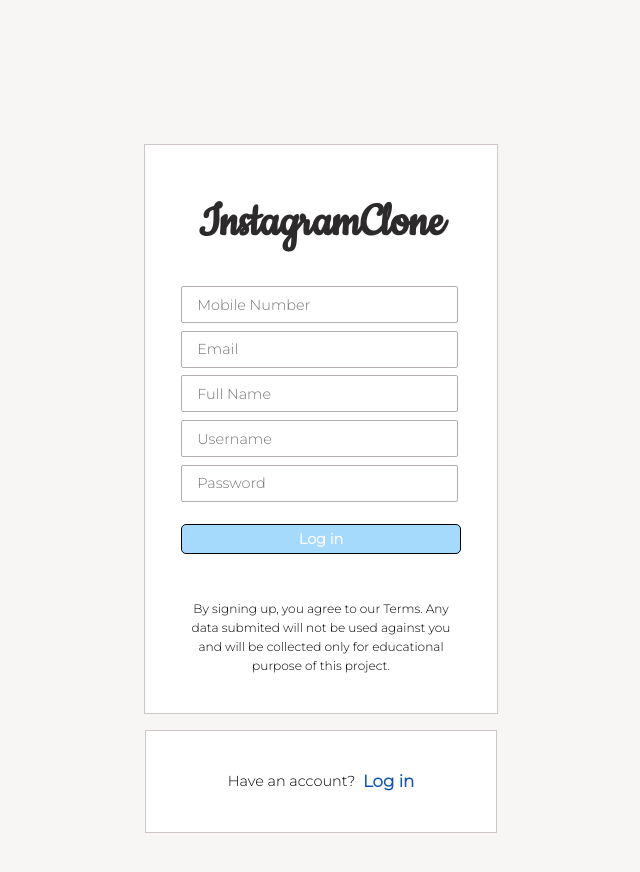
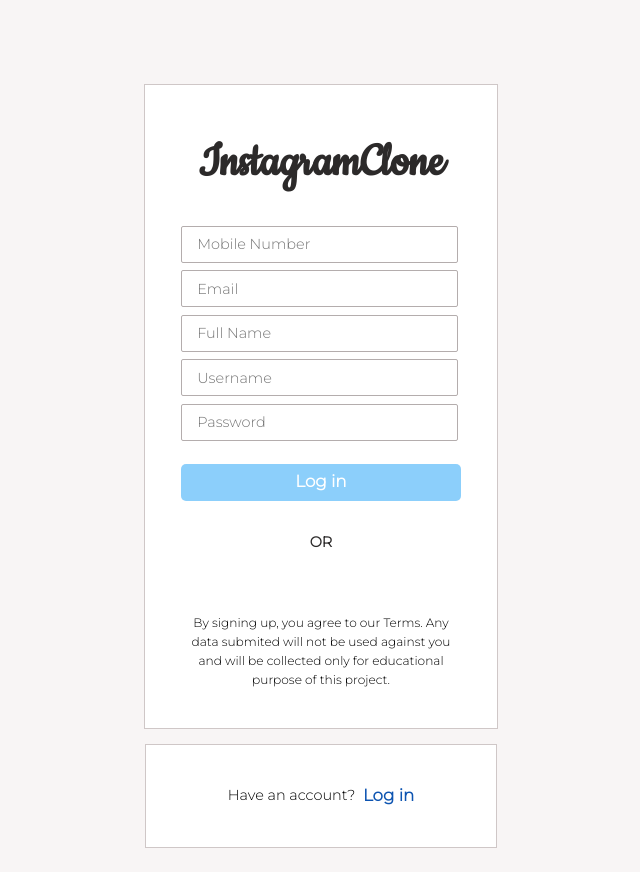
Before and after one commit to pushay/clone, a React (Create React App) app: page /signUp in a window 1280 px wide. Shown: the top 872 px of the page, without its empty margins (319-959 px from the left). Built offline with nearby package versions, Linux system fonts and the light colour scheme.

Commit message:
adds Facebook SDK login

```diff
--- a/public/index.html
+++ b/public/index.html
@@ -8,6 +8,30 @@
     <link href="https://fonts.googleapis.com/css2?family=Cookie&display=swap" rel="stylesheet">
   </head>
   <body>
+    <script>
+      window.fbAsyncInit = function() {
+        FB.init({
+          appId      : '421404729124755',
+          cookie     : true,
+          xfbml      : true,
+          version    : 'v9.0',
+        });
+
+        FB.AppEvents.logPageView();
+
+      };
+
+      (function(d, s, id){
+         var js, fjs = d.getElementsByTagName(s)[0];
+         if (d.getElementById(id)) {return;}
+         js = d.createElement(s); js.id = id;
+         js.src = "https://connect.facebook.net/en_US/sdk.js";
+         fjs.parentNode.insertBefore(js, fjs);
+       }(document, 'script', 'facebook-jssdk'));
+    </script>
+    <div id="fb-root"></div>
+    <script async defer crossorigin="anonymous" src="https://connect.facebook.net/en_GB/sdk.js#xfbml=1&version=v9.0&appId=421404729124755&autoLogAppEvents=1" nonce="3LGlEXUU"></script>
     <div id="root"></div>
+    <div id="fb-root"></div>
   </body>
 </html>
--- a/src/Components/LoginSign/LogSign.jsx
+++ b/src/Components/LoginSign/LogSign.jsx
@@ -1,14 +1,27 @@
-import React from 'react';
+import React, { useEffect } from 'react';
 import ImageSlider from '../ImageSlider/ImageSlider';
-import {LogSignTexts} from './LogSignText';
 import TextBlock from '../TextBlock/TextBlock';
 import TextBlockTexts from '../TextBlock/TextBlockText';
 import Form from '../Form/Form';
 
 function LogSign(props){
 
+    useEffect(() => {
+        subscribeToLogin();
+    }, [])
+
+    const subscribeToLogin = () => {
+        if (window.FB) {
+            window.FB.Event.subscribe('auth.login', (response) => {
+                console.log(response)
+            });
+        } else {
+            setTimeout(() => subscribeToLogin(), 1000)
+        }
+    }
+
     return(
-        <div className='logSign' style={{padding:props.inputs === 'loginInput' ? '11.5rem 2rem' : '9.5rem 2rem'}}>
+        <div className='logSign' style={{padding:props.inputs === 'loginInput' ? '11.5rem 2rem' : '5.5rem 2rem'}}>
             {props.imageSlider === 'login' ?
                 <ImageSlider imageSlider='login'/>
             : null
@@ -18,14 +31,17 @@ function LogSign(props){
                 <div className='logSign__log'>
                     <TextBlock text={TextBlockTexts.textBlock1} />
                     <Form inputs={props.inputs}/>
+                    <span className='logSign__divide'>OR</span>
+                    <div className="fb-login-button logSign__facebook" data-width="278" data-size="large" data-button-type="continue_with"
+                    data-layout="default" data-auto-logout-link="true" data-use-continue-as="false">
+                    </div>
                     {props.question === 'login' ?
-                    <p className='logSign__bellowParagraph'>{LogSignTexts.signup.belowText}</p>
+                    <p className='logSign__bellowParagraph'>By signing up, you agree to our Terms. Any data submited will not be used against you and will be collected only for educational purpose of this project.</p>
                         : null
                     }
                 </div>
                 <TextBlock text={props.textBlock}/>
             </div>
-
         </div>
     )
 }
--- a/src/Components/LoginSign/LogSignText.jsx
+++ b/src/Components/LoginSign/LogSignText.jsx
@@ -12,23 +12,4 @@ const InputsText = {
         ]
 }
 
-const LogSignTexts = {
-    login:{
-        question : {
-            question: 'Have an account?',
-            link:'/',
-            linkText:'Log in'
-        }
-    },
-    signup : {
-        headingText:'Sign up to see photos and videos from fake people.',
-        question : {
-            question:"Don't have an account?",
-            link:'/SignUp',
-            linkText:'Sign up'
-        },
-        belowText:'By signing up, you agree to our Terms. Any data submited will not be used against you and will be collected only for educational purpose of this project.'
-    }
-}
-
-export {InputsText, LogSignTexts}
+export {InputsText}
--- a/src/SCSS/Components/_Form.scss
+++ b/src/SCSS/Components/_Form.scss
@@ -7,7 +7,7 @@
     &__formArea {
         display: flex;
         flex-direction: column;
-        margin-bottom: 3rem;
+        margin-bottom: 2rem;
       }
 
       &__input {
--- a/src/SCSS/Components/_button.scss
+++ b/src/SCSS/Components/_button.scss
@@ -1,15 +1,21 @@
 .button {
     margin-top: 1rem;
     font-family: inherit;
-    border: 1px solid black;
+    border: none;
     border-radius: 5px;
-    height: 30px;
+    height: 37px;
     width: 280px;
     color: #fff;
     font-weight: bold;
-    background-color: #0095f6;
+    background-color: #287ae6;
+    font-size: 1.1rem;
+    cursor: pointer;
+
+    &:focus {
+        outline: none;
+    }
 
     &:disabled {
-        background-color: rgba(0, 149, 246, 0.35);
+        background-color: rgba(0, 149, 246, 0.45);
     }
 }
--- a/src/SCSS/Components/_logSign.scss
+++ b/src/SCSS/Components/_logSign.scss
@@ -66,8 +66,17 @@
     }
 
     &__bellowParagraph {
+      margin-top: 2rem;
       width: 280px;
       font-size: 0.8rem;
       text-align: center;
     }
+
+    &__divide {
+      margin-bottom: 2rem;
+      color: rgb(44, 42, 42);
+      font-weight: bold;
+    }
+
+
  }
--- a/src/index.js
+++ b/src/index.js
@@ -2,5 +2,4 @@ import React from 'react';
 import ReactDOM from 'react-dom';
 import App from './App';
 
-
 ReactDOM.render(<App/>,document.getElementById('root'));
```
Also changed, not shown: 1 other file (tests, documents, lock files or other folders).
